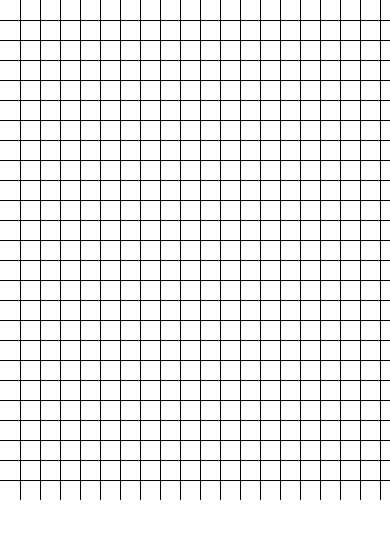
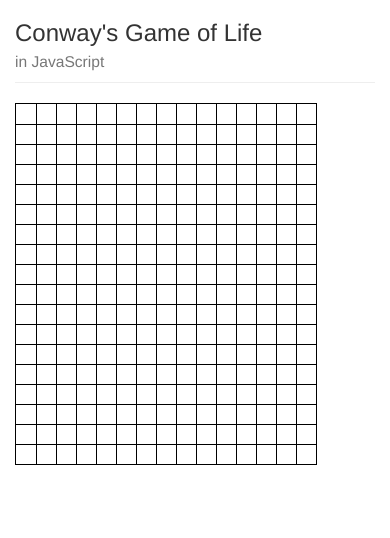
Before and after one commit to bgeihsgt/GameOfLife, a website with bundled scripts: page app/index.html in a window 390 px wide. Built offline with nearby package versions, Linux system fonts and the light colour scheme; files whose address does not match are found by name.

Commit message:
Get the game showing underneath the header with a width that fits in mobile.

```diff
--- a/app/index.html
+++ b/app/index.html
@@ -2,11 +2,16 @@
 <html>
 	<head>
 		<title>Game of Life JavaScript</title>
+		<meta name="viewport" content="width=device-width, initial-scale=1">
+
 		<link rel="stylesheet" type="text/css" href="app.css"></link>
 	</head>
 	<body>
-		<main>
-			<canvas id="game-surface" width="400" height="500">Canvas not supported in this browser</canvas>
+		<header class="container-fluid">
+			<h1 class="page-header">Conway's Game of Life<br><small>in JavaScript</small></h1>
+		</header>
+		<main role="main" class="container-fluid">
+			<canvas id="game-surface" width="300" height="360"></canvas>
 		</main>
 		<script src="app.min.js"></script>
 	</body>
--- a/app/scss/app.scss
+++ b/app/scss/app.scss
@@ -1 +1,25 @@
 @import '../../node_modules/bootstrap-sass/assets/stylesheets/bootstrap/bootstrap.scss';
+
+body {
+	font-size: 16px;
+}
+
+p {
+	font-size: 0.875em;
+}
+
+.container-fluid {
+	max-width: 1180px;
+}
+
+.page-header {
+	margin-top: 20px;
+	font-size: 1.5em;
+}
+
+#game-surface {
+	border: 1px solid black;
+	margin: 0 auto;
+	width: 302px;
+	height: 362px;
+}
```
Also changed, not shown: app/css/app.css.
